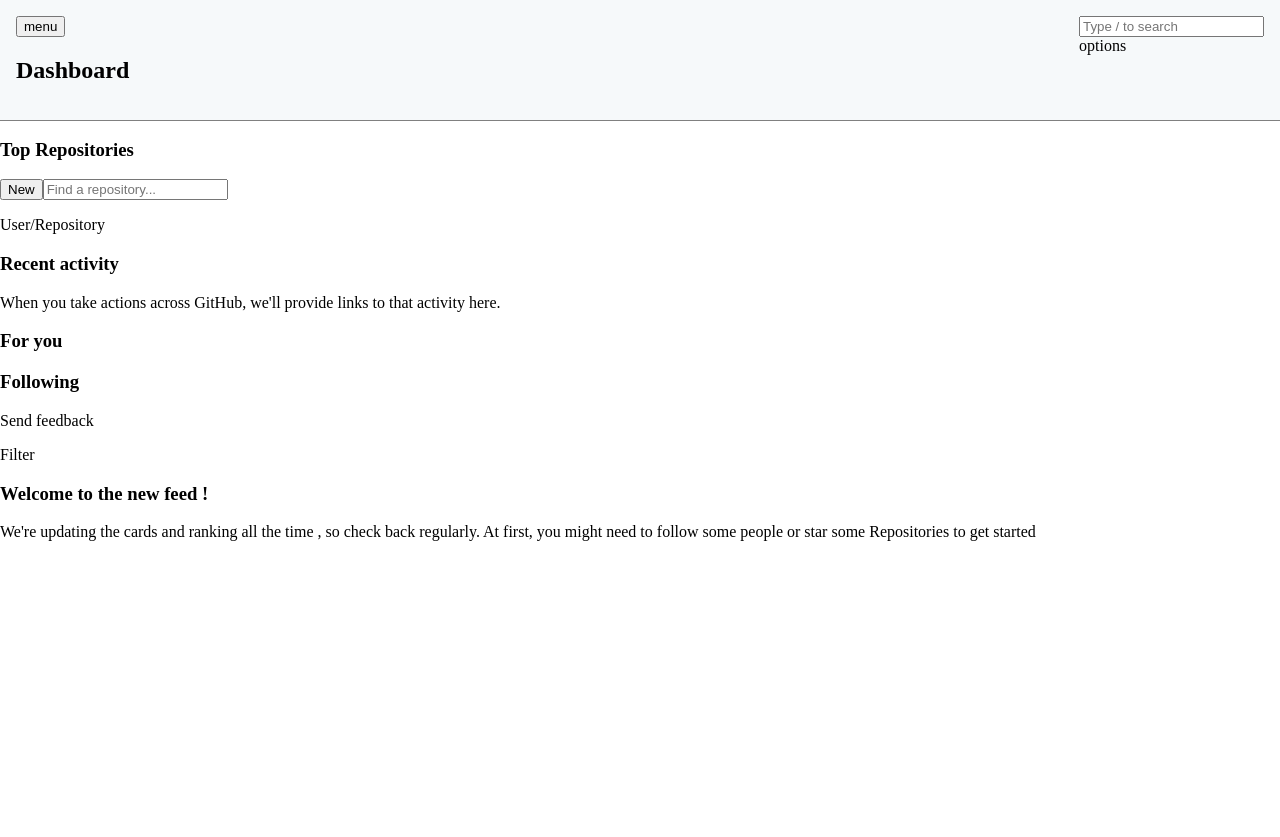
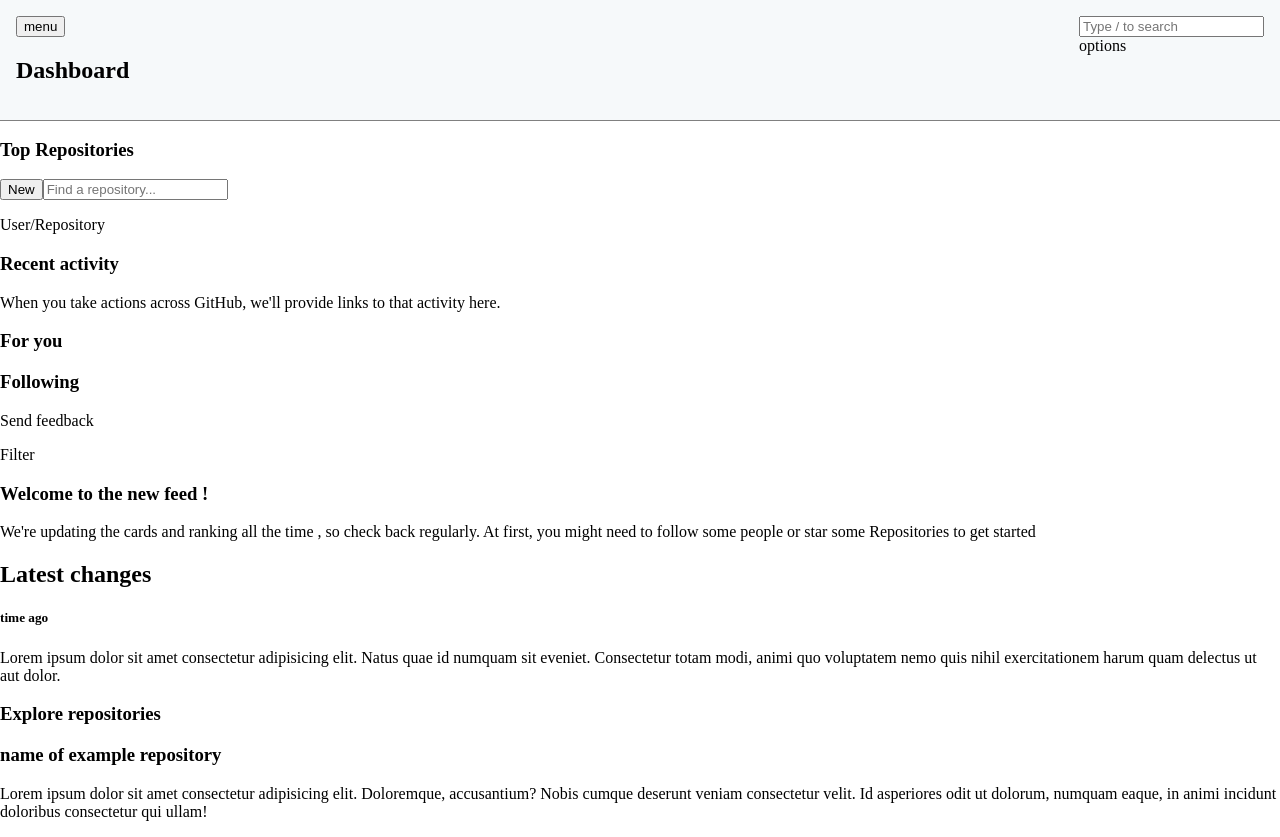
Before and after one commit to Mount-Blanc/githubclone, a React (Vite) app in the folder github/: page / in a window 1280 px wide. Before the commit the page ends 800 px from the top, so only its background shows below. Built offline with nearby package versions, Linux system fonts and the light colour scheme.

Commit message:
added basics of last section

```diff
--- a/github/src/App.jsx
+++ b/github/src/App.jsx
@@ -20,6 +20,7 @@ function App() {
     </nav>
    </header>
    <main>
+
     <section>
       <div>
         <div>
@@ -40,6 +41,7 @@ function App() {
         </div>
       </div>
     </section>
+
     <secction>
       <div>
         <h3>For you</h3>
@@ -57,7 +59,21 @@ function App() {
         </p>
       </div>
     </secction>
-    <section></section>
+
+    <section>
+      <h2>Latest changes</h2>
+      <div>
+        <div><h5>time ago</h5>
+        <p>Lorem ipsum dolor sit amet consectetur adipisicing elit. Natus quae id numquam sit eveniet. Consectetur totam modi, animi quo voluptatem nemo quis nihil exercitationem harum quam delectus ut aut dolor.</p></div>
+      </div>
+      <div>
+        <h3>Explore repositories</h3>
+        <div>
+          <h3>name of example repository</h3>
+          <p>Lorem ipsum dolor sit amet consectetur adipisicing elit. Doloremque, accusantium? Nobis cumque deserunt veniam consectetur velit. Id asperiores odit ut dolorum, numquam eaque, in animi incidunt doloribus consectetur qui ullam!</p>
+        </div>
+      </div>
+    </section>
     </main>
     </>
   )
```
